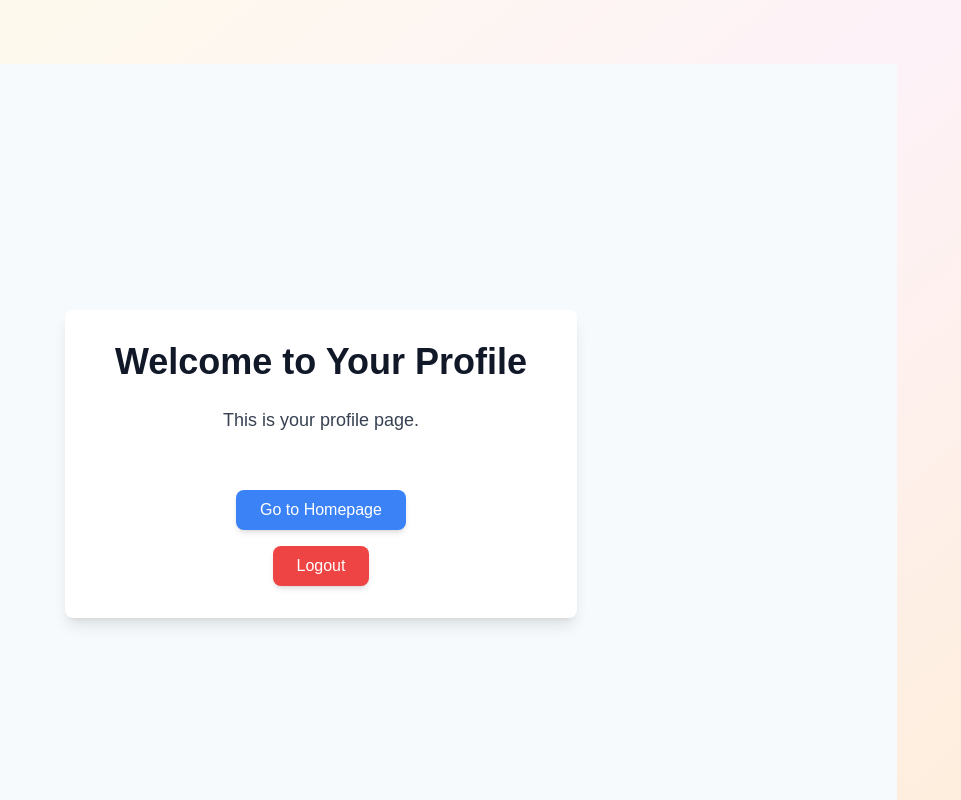
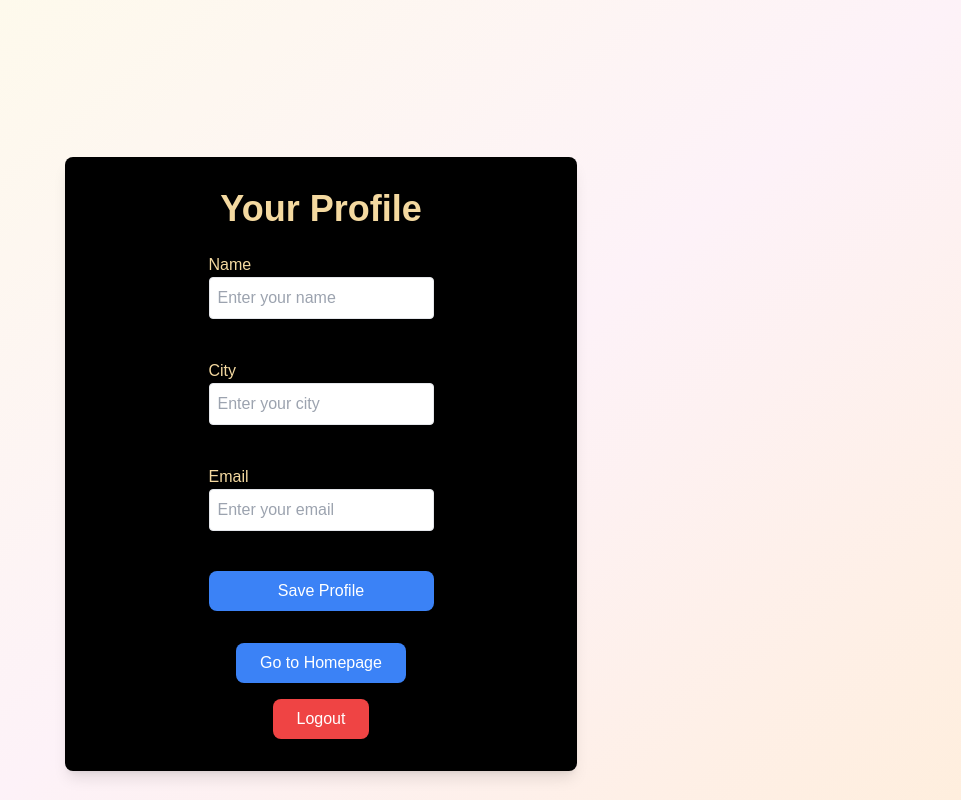
Before and after one commit to WSU-4110/Style, a Next.js app: page /userprofile in a window 1280 px wide. Shown: the top 800 px of the page, without its empty margins (319-1280 px from the left). Built offline with nearby package versions, Linux system fonts and the light colour scheme.

Commit message:
Adding features to userprofile

```diff
--- a/src/app/userprofile/page.tsx
+++ b/src/app/userprofile/page.tsx
@@ -1,10 +1,21 @@
 'use client';
 
 import { useRouter } from 'next/navigation';
+import { useState } from 'react';
 import React from 'react';
 
 export default function UserProfile() {
+  const [fullname, set_fullname] = useState('');
+  const [email, set_email] = useState('');
+  const [city, set_city] = useState('');
   const router = useRouter();
+
+  const handleSubmit = (e: React.FormEvent) => {
+    e.preventDefault();
+    console.log('Full Name:', fullname);
+    console.log('City:', city);
+    console.log('Email:', email);
+  };
 
   const handleLogout = () => {
     // Handle logout functionality here (e.g., clearing session or token)
@@ -13,14 +24,55 @@ export default function UserProfile() {
   };
 
   return (
-    <div className="min-h-screen flex flex-col items-center justify-center bg-gray-100 p-6">
-      <div className="container max-w-lg p-8 bg-white shadow-lg rounded-lg text-center">
-        <h1 className="text-4xl font-bold mb-6">Welcome to Your Profile</h1>
+    <div className="min-h-screen flex flex-col items-center justify-center bg-gray p-6">
+      <div className="container max-w-lg p-8 bg-black shadow-lg rounded-lg text-center">
+        <h1 className="text-4xl font-bold mb-6 text-[#f4d9a0]">Your Profile</h1>
+        <form onSubmit={handleSubmit}>
+          <div className="mb-4">
+            <label className="block text-[#f4d9a0] text-left">Name</label>
+            <input
+              type="text"
+              value={fullname}
+              onChange={(e) => set_fullname(e.target.value)}
+              placeholder="Enter your name"
+              className="w-full p-2 border rounded"
+              required
+            />
+          </div>
+          <br/>
 
-        {/* Placeholder Profile Content */}
-        <p className="text-lg text-gray-700 mb-6">This is your profile page.</p>
+          <div className="mb-4">
+            <label className="block text-[#f4d9a0] text-left">City</label>
+            <input
+              type="text"
+              value={city}
+              onChange={(e) => set_city(e.target.value)}
+              placeholder="Enter your city"
+              className="w-full p-2 border rounded"
+            />
+          </div>
+          <br/>
 
-        {/* Actions */}
+          <div className="mb-4">
+            <label className="block text-[#f4d9a0] text-left">Email</label>
+            <input
+              type="email"
+              value={email}
+              onChange={(e) => set_email(e.target.value)}
+              placeholder="Enter your email"
+              className="w-full p-2 border rounded"
+              required
+            />
+          </div>
+          <br/>
+          <button
+            type="submit"
+            className="bg-blue-500 text-white py-2 px-6 rounded-lg shadow-md hover:bg-blue-600 transition w-full"
+          >
+            Save Profile
+          </button>
+        </form>
+
         <div className="mt-8">
           <button
             onClick={() => router.push('/')}
```
